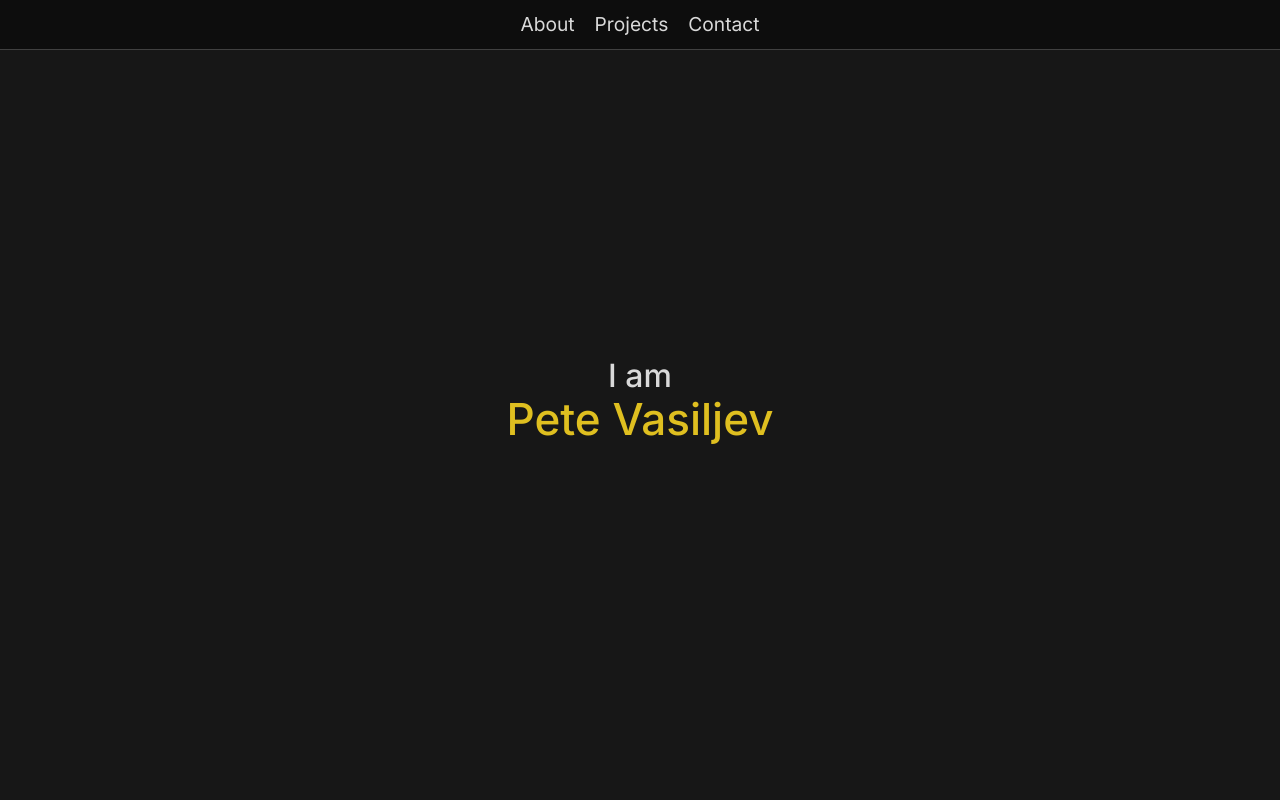
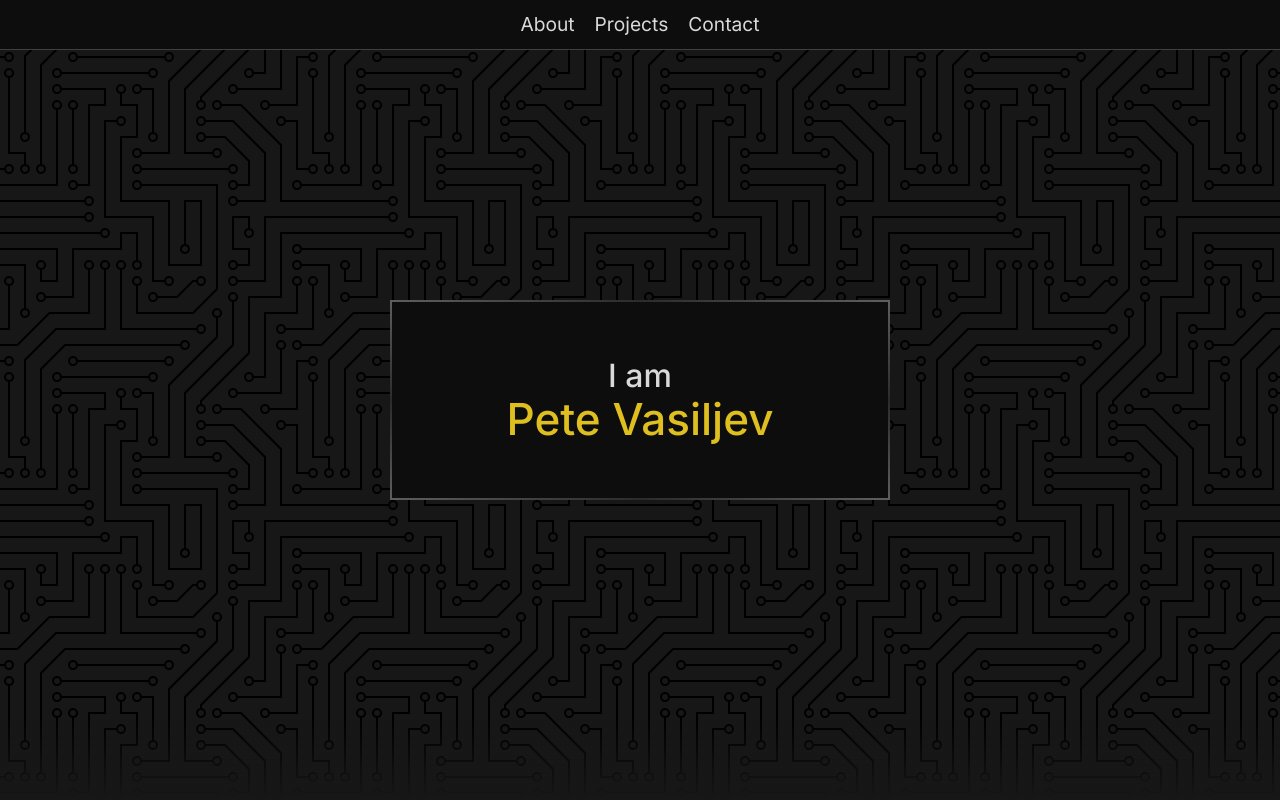
Before and after one commit to pv-230/portfolio, a React (Vite) app: page / in a window 1280 px wide. Shown: the top 800 px of the page. Built offline with nearby package versions, Linux system fonts and the light colour scheme.

Commit message:
Adjust hero styling

```diff
--- a/src/common/global-styles.js
+++ b/src/common/global-styles.js
@@ -41,15 +41,9 @@ const GlobalStyle = createGlobalStyle`
     font-family: var(--system-ui);
   }
 
-  @keyframes fadein {
+  @keyframes fade-in {
     to {
       opacity: 100%;
-    }
-  }
-
-  @keyframes reveal {
-    to {
-      background-color: transparent;
     }
   }
 `;
--- a/src/components/header.jsx
+++ b/src/components/header.jsx
@@ -12,7 +12,7 @@ const StyledHeader = styled.header`
   gap: 20px;
   position: fixed;
   top: 0;
-  z-index: 1;
+  z-index: 2;
 `;
 
 const NavList = styled.nav`
--- a/src/components/hero.jsx
+++ b/src/components/hero.jsx
@@ -1,13 +1,53 @@
 import styled from 'styled-components';
+
+import circuit from '../assets/svg/circuit.svg';
 
 const StyledHero = styled.div`
   display: flex;
   flex-direction: column;
   justify-content: center;
   align-items: center;
+  position: relative;
+  padding: var(--header-height) 0;
   min-height: 100vh;
   background-color: var(--color-app-bg);
-  animation: 0.75s linear 2.25s forwards reveal;
+`;
+
+const HeroCircuitBg = styled.div`
+  position: absolute;
+  top: 0;
+  background-image: linear-gradient(to bottom, transparent 90%, var(--color-app-bg)),
+    url(${circuit});
+  background-position: center;
+  width: 100%;
+  min-height: 100vh;
+  opacity: 0%;
+  animation: 1s linear 2s forwards fade-in;
+`;
+
+const HeroGrid = styled.div`
+  display: grid;
+  grid-template-columns: 2px 1fr 1fr 2px;
+  grid-template-rows: 2px 1fr 2px;
+  z-index: 1;
+  width: min(90vw, 500px);
+  height: min(50vh, 200px);
+`;
+
+const HeroContent = styled.div`
+  grid-column: 2 / 4;
+  grid-row: 2 / 3;
+  display: flex;
+  justify-content: center;
+  align-items: center;
+  background-color: var(--color-app-bg);
+  animation: 0.25s linear 0.75s forwards darken-bg;
+
+  @keyframes darken-bg {
+    to {
+      background-color: var(--color-neutral-10);
+    }
+  }
 `;
 
 const HeaderGroup = styled.hgroup`
@@ -21,7 +61,7 @@ const HeaderText = styled.p`
   font-size: 2rem;
   font-weight: 500;
   opacity: 0%;
-  animation: 0.75s forwards fadein;
+  animation: 0.5s linear 1s forwards fade-in;
 `;
 
 const HeaderTitle = styled.h1`
@@ -30,24 +70,7 @@ const HeaderTitle = styled.h1`
   text-align: center;
   color: var(--color-gold);
   opacity: 0%;
-  animation: 0.75s 0.75s forwards fadein;
-`;
-
-const HeroFade = styled.div`
-  height: 10vh;
-  background-color: var(--color-app-bg);
-  background-image: linear-gradient(transparent, var(--color-app-bg));
-  animation: 0.75s linear 2.25s forwards reveal;
-`;
-
-/*
-const AboutWrapper = styled.div`
-  display: flex;
-  flex-direction: column;
-  gap: 40px;
-  max-width: var(--content-max-width);
-  padding: 20px;
-  padding-top: calc(var(--header-height) + 40px);
+  animation: 0.5s linear 2s forwards fade-in;
 `;
 
 const Line = styled.div`
@@ -56,11 +79,11 @@ const Line = styled.div`
   background-image: ${({ vertical, halfLeft, halfRight }) =>
     `linear-gradient(to ${vertical ? 'bottom' : 'right'}, ${
       halfLeft
-        ? 'var(--color-neutral-5), var(--color-neutral-8)'
+        ? 'var(--color-neutral-6), var(--color-neutral-8)'
         : `${
             halfRight
-              ? 'var(--color-neutral-8), var(--color-neutral-5)'
-              : 'var(--color-neutral-5), var(--color-neutral-8), var(--color-neutral-5)'
+              ? 'var(--color-neutral-8), var(--color-neutral-6)'
+              : 'var(--color-neutral-6), var(--color-neutral-8), var(--color-neutral-6)'
           }`
     })`};
   animation: ${({ delay, vertical }) =>
@@ -82,32 +105,26 @@ const Line = styled.div`
   }
 `;
 
-const AboutGrid = styled.div`
-  display: grid;
-  grid-template-columns: 2px 1fr 1fr 2px;
-  grid-template-rows: 2px 1fr 2px;
-`;
-
-<Line gridColumn="1 / 5" gridRow="1 / 2" delay={1.5} justify="center" />
-<Line vertical gridColumn="1 / 2" gridRow="1 / 4" delay={1.75} />
-<Line vertical gridColumn="4 / 5" gridRow="1 / 4" delay={1.75} />
-<Line gridColumn="1 / 3" gridRow="3 / 4" delay={2} halfLeft />
-<Line gridColumn="3 / 5" gridRow="3 / 4" delay={2} justify="end" halfRight />
-*/
-
 //-------------------------------------------------------------------------------------------------
 
 function Hero() {
   return (
-    <>
     <StyledHero>
+      <HeroGrid>
+        <Line gridColumn="1 / 5" gridRow="1 / 2" delay={0} justify="center" />
+        <Line vertical gridColumn="1 / 2" gridRow="1 / 4" delay={0.25} />
+        <Line vertical gridColumn="4 / 5" gridRow="1 / 4" delay={0.25} />
+        <Line gridColumn="1 / 3" gridRow="3 / 4" delay={0.5} halfLeft />
+        <Line gridColumn="3 / 5" gridRow="3 / 4" delay={0.5} justify="end" halfRight />
+        <HeroContent>
           <HeaderGroup>
             <HeaderText>I am</HeaderText>
             <HeaderTitle>Pete Vasiljev</HeaderTitle>
           </HeaderGroup>
+        </HeroContent>
+      </HeroGrid>
+      <HeroCircuitBg />
     </StyledHero>
-      <HeroFade />
-    </>
   );
 }
 
```
Lines whose indentation alone changed are shown as unchanged.
